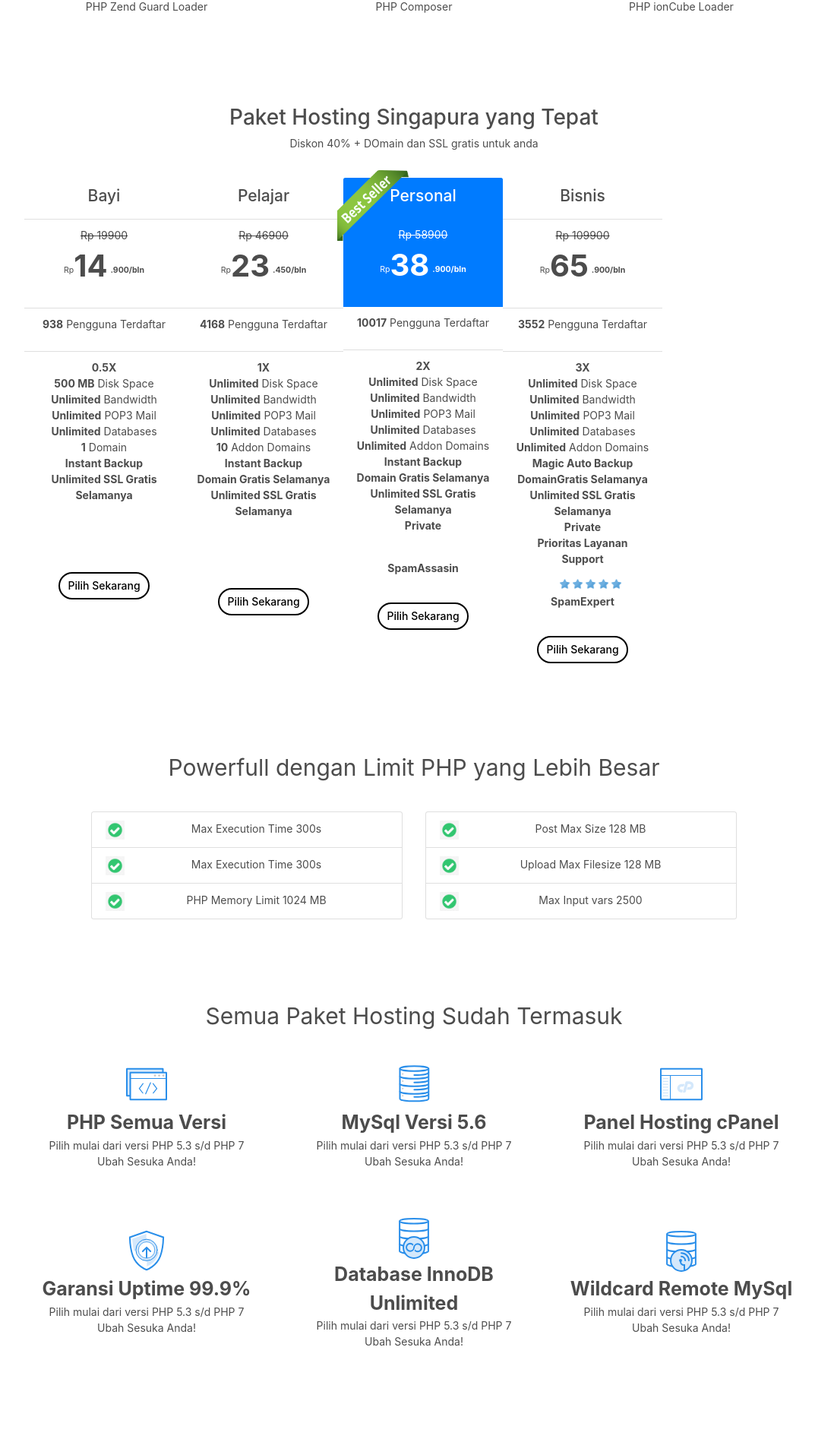
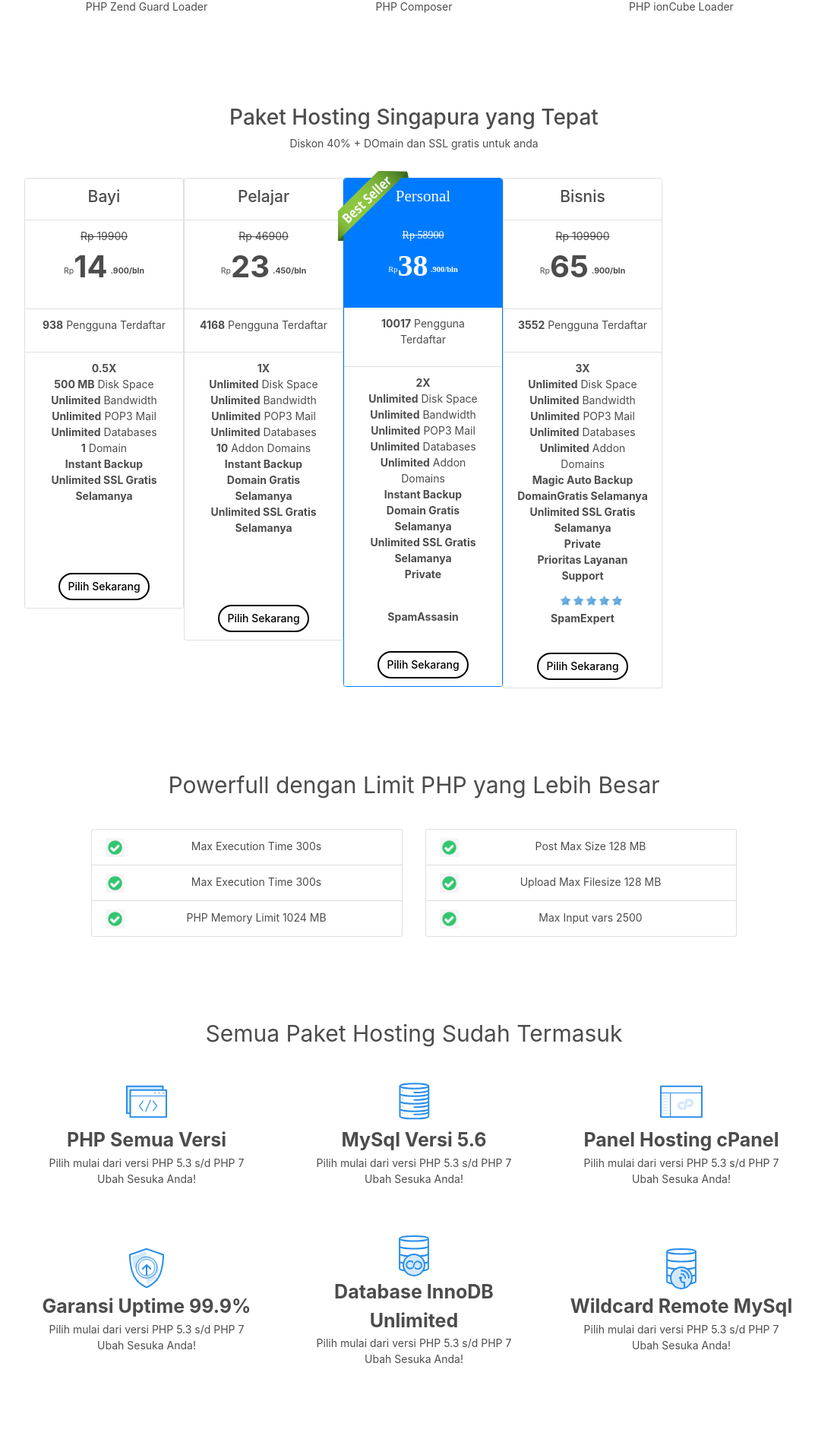
Before and after one commit to ricoyusopen/niagahoster, a CodeIgniter app: page /database/ in a window 1280 px wide. Shown: the part 838-2732 px from the top of the page at 76% size, without its empty margins (95-1168 px from the left). Run offline with CodeIgniter, Linux system fonts and the light colour scheme; data comes from the database, SQL or seed files in the repository.

Commit message:
update fitur

```diff
--- a/application/views/content.php
+++ b/application/views/content.php
@@ -59,7 +59,7 @@
 
           <div class="col-md-12">
             <?php foreach($hosting->result_array() as $paket){ ?>
-            <div class="card <?php if($paket['best_seller']=="1"){echo "crd-best";} ?>" style="width: 15rem;float:left; border:none; ">
+            <div class="card <?php if($paket['best_seller']=="1"){echo "crd-best";} ?>" style="width: 15rem;float:left;  ">
               <ul class="list-group list-group-flush">
                 <li class="list-group-item text-center <?php if($paket['best_seller']==1){echo "li-best";} ?>">
                   <h4><?php echo $paket['package_name']?></h4>
--- a/application/views/header.php
+++ b/application/views/header.php
@@ -8,7 +8,7 @@
     <!--<link href="http://maxcdn.bootstrapcdn.com/font-awesome/4.1.0/css/font-awesome.min.css" rel="stylesheet"> -->
     <link rel="stylesheet" href="https://cdnjs.cloudflare.com/ajax/libs/font-awesome/5.15.4/css/all.min.css" />
     <link rel="stylesheet" href="<?=base_url()?>assets/mystyle.css">
-    <title>RICO-TES NIAGAHOSTER</title>
+    <title>RICO - TES FULLSTACK NIAGAHOSTER</title>
   </head>
   <body>
     <div class="container-fluid border-bottom">
@@ -54,35 +54,8 @@
               <a class="nav-link" href="<?php echo $menu['link'];?>"> <?php echo $menu['menu_name'];?> <span class="sr-only">(current)</span></a>
             </li>
             <?php } ?>
-            <!-- <li class="nav-item">
-              <a class="nav-link" href="#">Domain</a>
-            </li>
-            <li class="nav-item">
-              <a class="nav-link" href="#">Server</a>
-            </li>
-            <li class="nav-item">
-              <a class="nav-link" href="#">Website</a>
-            </li>
-            <li class="nav-item">
-              <a class="nav-link" href="#">Afiliasi</a>
-            </li>
-            <li class="nav-item">
-              <a class="nav-link" href="#">Promo</a>
-            </li>
-            <li class="nav-item">
-              <a class="nav-link" href="#">Pembayaran</a>
-            </li>
-            <li class="nav-item">
-              <a class="nav-link" href="#">Review</a>
-            </li>
-            <li class="nav-item">
-              <a class="nav-link" href="#kontak">Kontak</a>
-            </li>
-            <li class="nav-item">
-              <a class="nav-link" href="#">Blog</a>
-            </li> -->
           </ul>
         </div>
       </div>
     </nav>
-      <div class="clear-fix"> </div>
+    <div class="clear-fix"> </div>
--- a/assets/mystyle.css
+++ b/assets/mystyle.css
@@ -6,42 +6,43 @@ body,html{
 
 @font-face {
          font-family: 'Montserrat-Bold';
-         src: url('assets/fonts/montserrat/Montserrat-Bold.otf');
+         src: url('fonts/montserrat/Montserrat-Bold.otf');
          font-family: 'Montserrat-Black';
-         src: url('assets/fonts/montserrat/Montserrat-Black.otf');
+         src: url('fonts/montserrat/Montserrat-Black.otf');
          font-family: 'Montserrat-Hairline';
-         src: url('assets/fonts/montserrat/Montserrat-Hairline.otf');
+         src: url('fonts/montserrat/Montserrat-Hairline.otf');
          font-family: 'Montserrat-Light';
-         src: url('assets/fonts/montserrat/Montserrat-Light.otf');
+         src: url('fonts/montserrat/Montserrat-Light.otf');
          font-family: 'Montserrat-Regular';
-         src: url('assets/fonts/montserrat/Montserrat-Regular.otf');
+         src: url('fonts/montserrat/Montserrat-Regular.otf');
 
          font-family: 'Roboto-Black';
-         src: url('assets/fonts/roboto/Roboto-Black.ttf');
+         src: url('fonts/roboto/Roboto-Black.ttf');
          font-family: 'Roboto-BlackItalic';
-         src: url('assets/fonts/roboto/Roboto-BlackItalic.ttf');
+         src: url('fonts/roboto/Roboto-BlackItalic.ttf');
          font-family: 'Roboto-Bold';
-         src: url('assets/fonts/roboto/Roboto-Bold.ttf');
+         src: url('fonts/roboto/Roboto-Bold.ttf');
          font-family: 'Roboto-BoldCondensed';
-         src: url('assets/fonts/roboto/Roboto-BoldCondensed.ttf');
+         src: url('fonts/roboto/Roboto-BoldCondensed.ttf');
          font-family: 'Roboto-BoldCondensedItalic';
-         src: url('assets/fonts/roboto/Roboto-BoldCondensedItalic.ttf');
+         src: url('fonts/roboto/Roboto-BoldCondensedItalic.ttf');
          font-family: 'Roboto-BoldItalic';
-         src: url('assets/fonts/roboto/Roboto-BoldItalic.ttf');
+         src: url('fonts/roboto/Roboto-BoldItalic.ttf');
          font-family: 'Roboto-Italic';
-         src: url('assets/fonts/roboto/Roboto-Italic.ttf');
+         src: url('fonts/roboto/Roboto-Italic.ttf');
          font-family: 'Roboto-Light';
-         src: url('assets/fonts/roboto/Roboto-Light.ttf');
+         src: url('fonts/roboto/Roboto-Light.ttf');
          font-family: 'Roboto-LightItalic';
-         src: url('assets/fonts/roboto/Roboto-LightItalic.ttf');
+         src: url('fonts/roboto/Roboto-LightItalic.ttf');
          font-family: 'Roboto-Medium';
-         src: url('assets/fonts/roboto/Roboto-MediumItalic.ttf');
+         src: url('fonts/roboto/Roboto-MediumItalic.ttf');
          font-family: 'Roboto-Regular';
-         src: url('assets/fonts/roboto/Roboto-Regular.ttf');
+         src: url('fonts/roboto/Roboto-Regular.ttf');
          font-family: 'Roboto-Thin';
-         src: url('assets/fonts/roboto/Roboto-Thin.ttf');
+         src: url('fonts/roboto/Roboto-Thin.ttf');
          font-family: 'Roboto-ThinItalic';
-         src: url('assets/fonts/roboto/Roboto-ThinItalic.ttf');
+         src: url('fonts/roboto/Roboto-ThinItalic.ttf');
+
 }
 
 .nv-bg-light{
@@ -131,13 +132,14 @@ body,html{
 }
 
 
-.li-best{
+.li-best {
     position: relative;
     display: block;
     padding: .75rem 1.25rem;
     border: none;
     background-color:#007bff;
     color:#fff;
+    font-family:'Montserrat-Bold';
 }
 
 .li-selected2{
```
Also changed, not shown: assets/titip.txt (added, +35 -0 lines).
